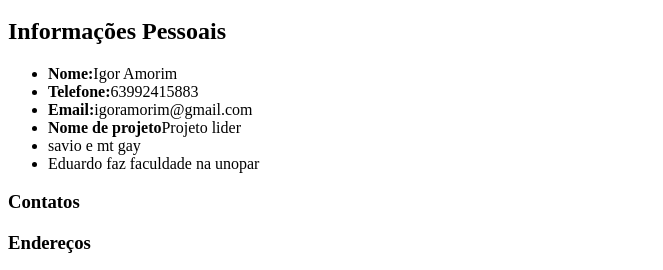
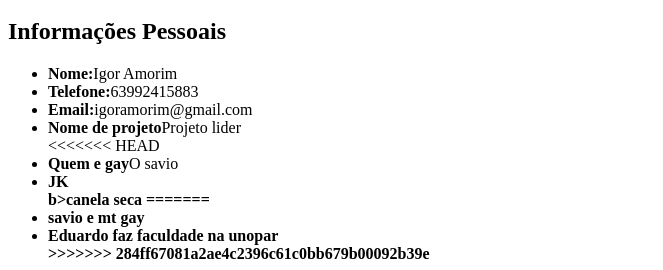
Before and after one commit to SavioVitorAlves/ProjetoLider, a plain HTML site: page index.html in a window 1280 px wide. Shown: the part 371-641 px from the top of the page, without its empty margins (0-663 px from the left). Drawn offline with Linux system fonts and the light colour scheme.

Commit message:
edição

```diff
--- a/index.html
+++ b/index.html
@@ -25,8 +25,13 @@
                 <li><b>Telefone:</b>63992415883 </li>
                 <li><b>Email:</b>igoramorim@gmail.com</li>
                 <li><b>Nome de projeto</b>Projeto lider</li>
+<<<<<<< HEAD
+                <li><b>Quem e gay</b>O savio</li>
+                <li><b>JK</li>b>canela seca</li>
+=======
                 <li>savio e mt gay</li>
                 <li>Eduardo faz faculdade na unopar</li>
+>>>>>>> 284ff67081a2ae4c2396c61c0bb679b00092b39e
 
             </ul>
         <h3>Contatos</h3>
```
